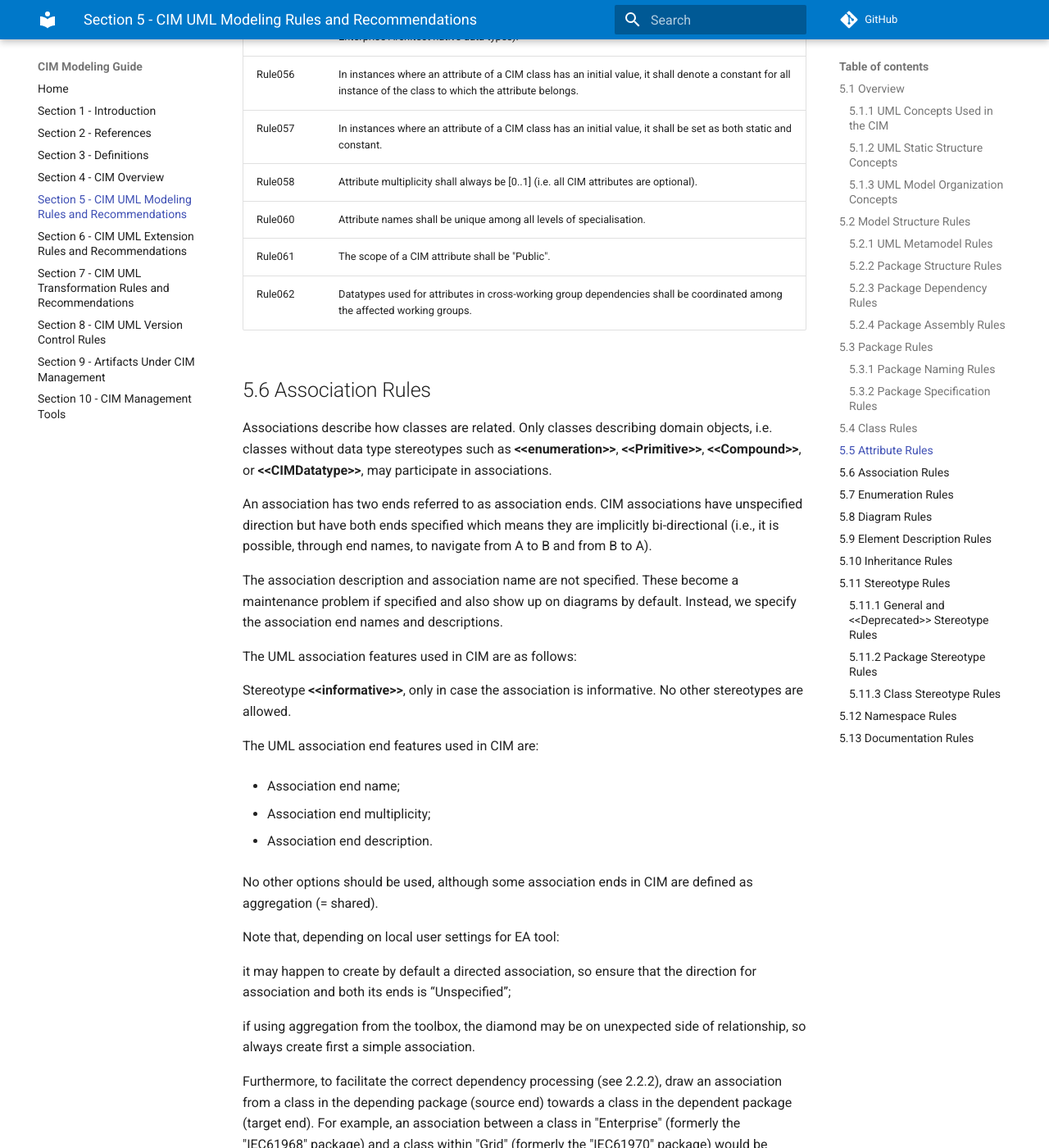
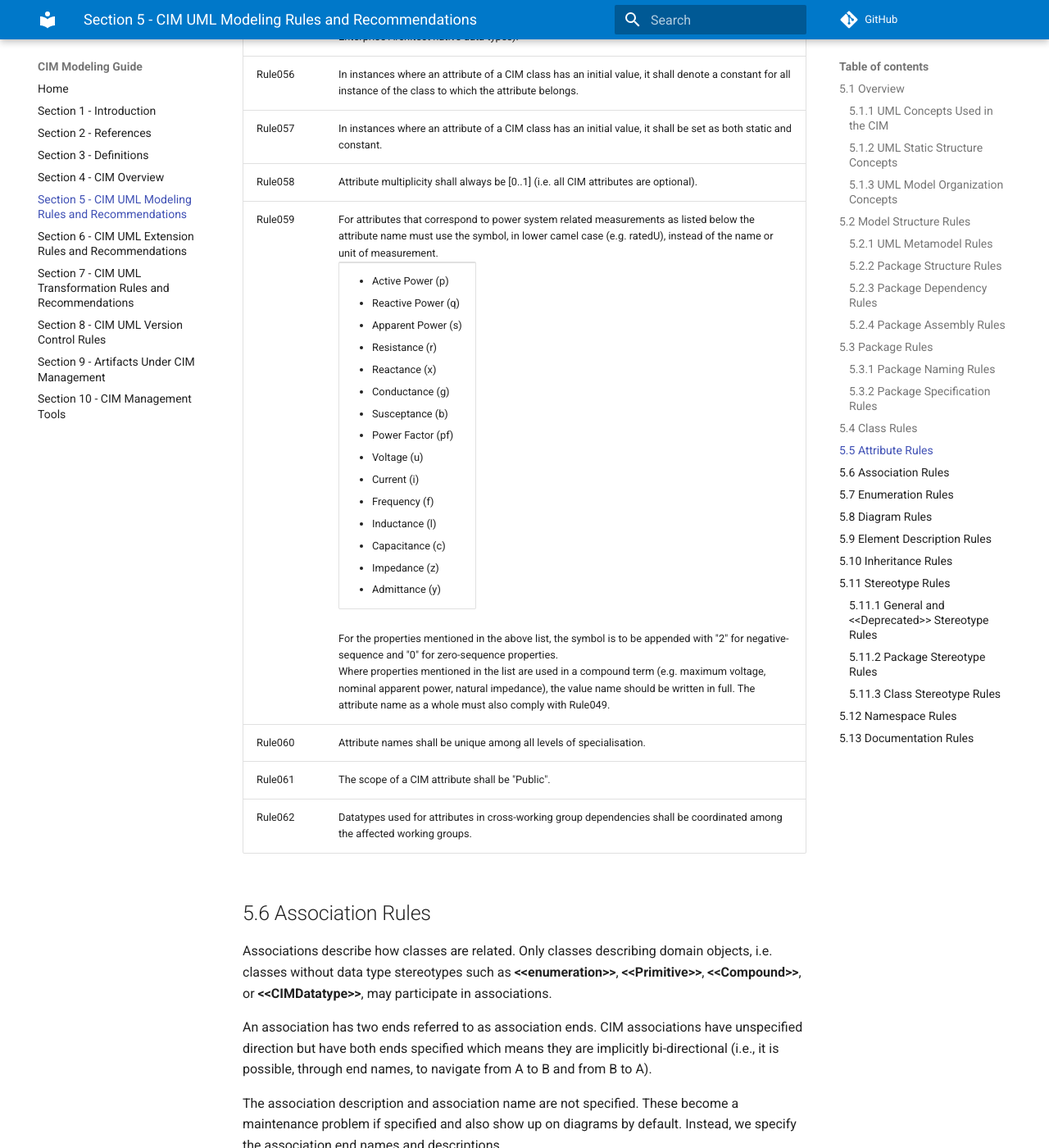
Before and after one commit to cimug-org/cim-modeling-guide, an MkDocs documentation site: the page built from docs/section5-cim-uml-modeling-rules-and-recommendations.md, in a window 1280 px wide and 1400 px high, scrolled down 14789 px. Shown: the whole window at 82% size. Built offline with MkDocs 1.6.1 and Material for MkDocs 9.7.7, drawn with Linux system fonts in a browser that asks for light colours; comment, search, counter and statistics services are not loaded.

Commit message:
Issue #43
Update addresses new attribute rule requested in Redmine issue #6202

```diff
--- a/docs/section5-cim-uml-modeling-rules-and-recommendations.md
+++ b/docs/section5-cim-uml-modeling-rules-and-recommendations.md
@@ -478,9 +478,11 @@
 | Rule056 | In instances where an attribute of a CIM class has an initial value, it shall denote a constant for all instance of the class to which the attribute belongs. |
 | Rule057 | In instances where an attribute of a CIM class has an initial value, it shall be set as both static and constant. |
 | Rule058 | Attribute multiplicity shall always be \[0..1\] (i.e. all CIM attributes are optional). |
+| Rule059 | For attributes that correspond to power system related measurements as listed below the attribute name must use the symbol, in lower camel case (e.g. ratedU), instead of the name or unit of measurement.<table><colgroup><col style="width: 100%" /></colgroup><thead><tr class="even"><td><ul><li>Active Power (p)<li>Reactive Power (q) <br><li>Apparent Power (s)<li>Resistance (r)<li>Reactance (x)<li>Conductance (g)<li>Susceptance (b)<li>Power Factor (pf)<li>Voltage (u)<li>Current (i)<li>Frequency (f)<li>Inductance (l)<li>Capacitance (c)<li>Impedance (z)<li>Admittance (y)</ul></td></tr></tbody></table>For the properties mentioned in the above list, the symbol is to be appended with "2" for negative-sequence and "0" for zero-sequence properties.<br>Where properties mentioned in the list are used in a compound term (e.g. maximum voltage, nominal apparent power, natural impedance), the value name should be written in full. The attribute name as a whole must also comply with Rule049.|
 | Rule060 | Attribute names shall be unique among all levels of specialisation. |
 | Rule061 | The scope of a CIM attribute shall be "Public".  |
 | Rule062 | Datatypes used for attributes in cross-working group dependencies shall be coordinated among the affected working groups. |
+
 
 ## 5.6 Association Rules
 
```
